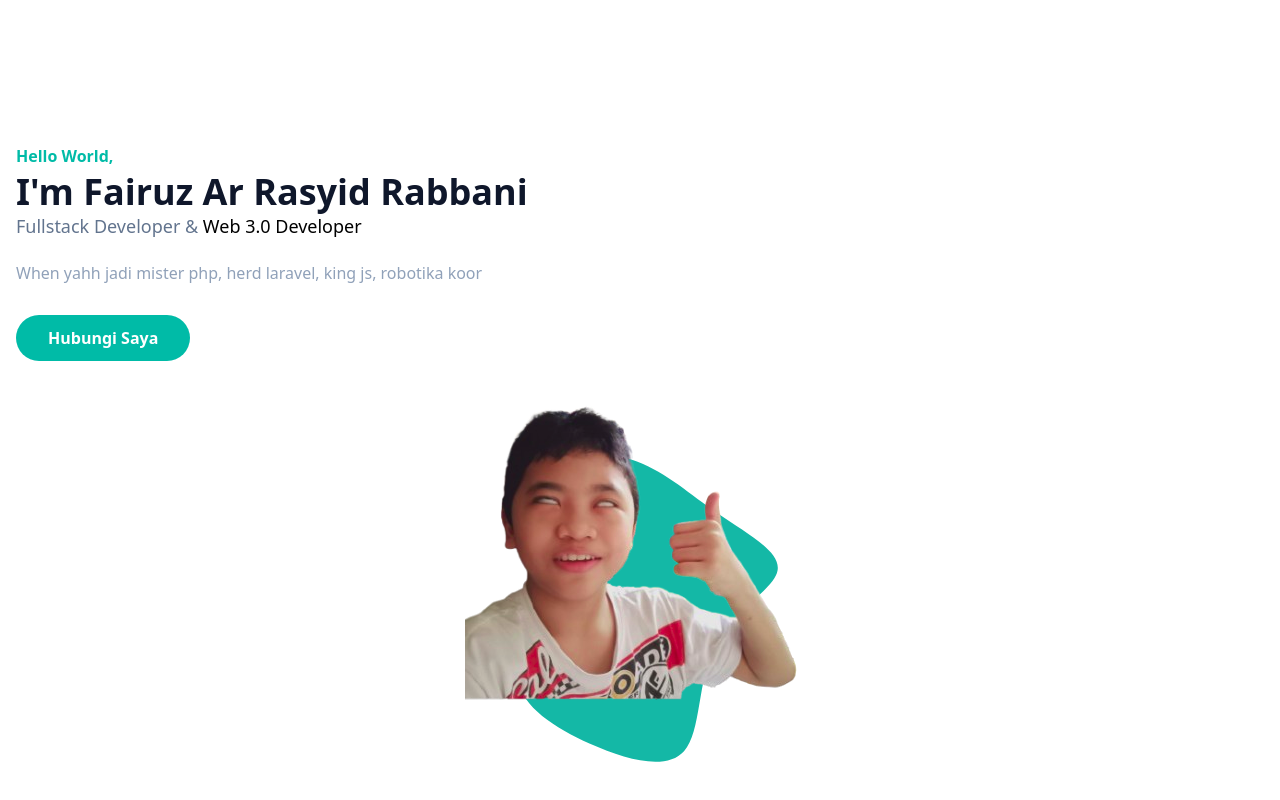
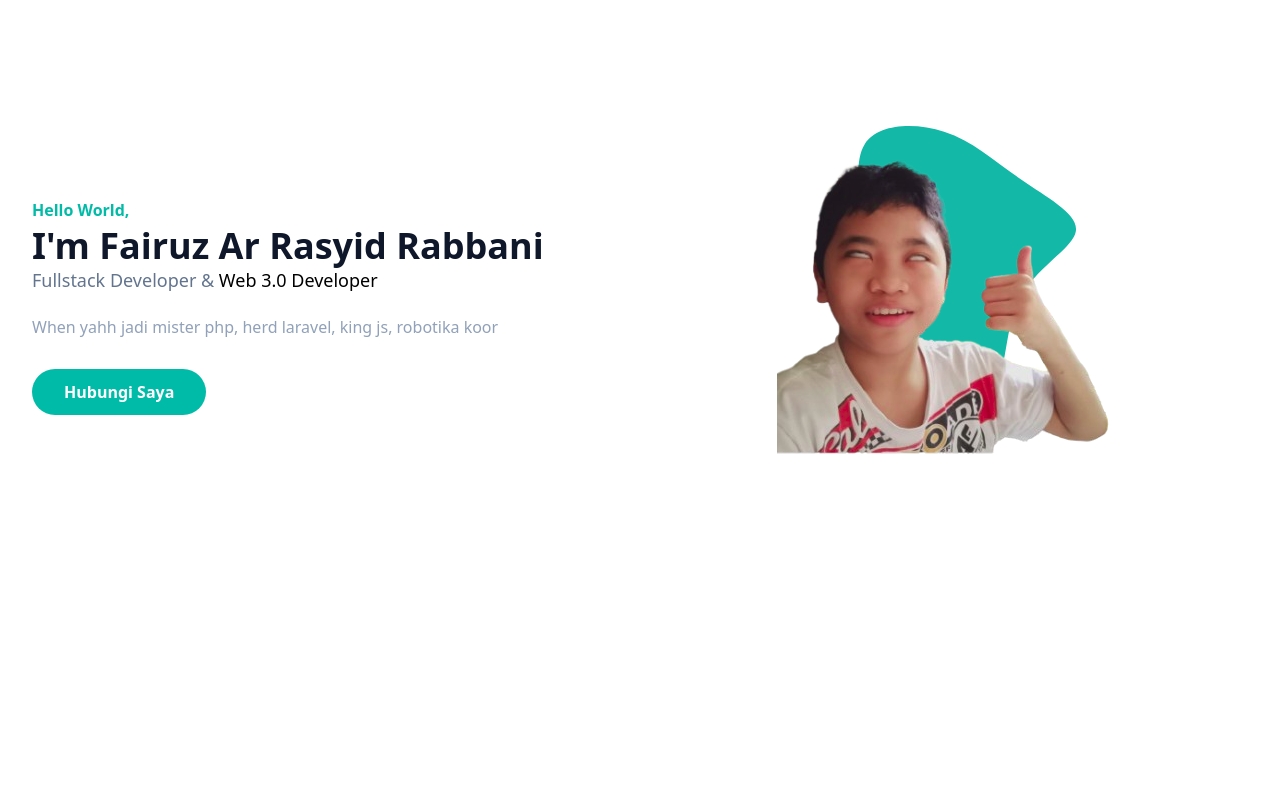
Before and after one commit to iruzz/web-portofolio, a website: page src/index.html in a window 1280 px wide. Drawn offline with Linux system fonts and the light colour scheme.

Commit message:
responsif

```diff
--- a/src/index.html
+++ b/src/index.html
@@ -8,32 +8,43 @@
 <body>
 <!-- Hero Section Start -->
 <section id="hero" class="pt-36">
-    <div class="container">
-      <div class="flex flex-wrap">
-        <div class="w-full self-center px-4">
-          <h1 class="text-base font-semibold text-teal-500">Hello World, <span class="block font-bold text-slate-900 text-4xl mt-1">I'm Fairuz Ar Rasyid Rabbani</span></h1>
-          <h2 class="font-medium text-slate-500 text-lg mb-5">Fullstack Developer & <span class="text-black">Web 3.0 Developer</span></h2>
-          <p class="font-medium text-slate-400 mb-10 leading-relaxed">When yahh jadi mister php, herd laravel, king js, robotika koor </p>
+  <div class="container mx-auto px-4">
+    <div class="flex flex-wrap lg:flex-nowrap items-center">
 
-        <a href="#" class="text-base font-semibold bg-teal-500 text-white py-3 px-8 rounded-full hover:shadow-lg hover:opacity-80 transition duration-300 ease-in-out">Hubungi Saya</a>
+      <!-- Text Section -->
+      <div class="w-full lg:w-1/2 self-center px-4">
+        <h1 class="text-base font-semibold text-teal-500">
+          Hello World,
+          <span class="block font-bold text-slate-900 text-4xl mt-1">
+            I'm Fairuz Ar Rasyid Rabbani
+          </span>
+        </h1>
+        <h2 class="font-medium text-slate-500 text-lg mb-5">
+          Fullstack Developer & <span class="text-black">Web 3.0 Developer</span>
+        </h2>
+        <p class="font-medium text-slate-400 mb-10 leading-relaxed">
+          When yahh jadi mister php, herd laravel, king js, robotika koor
+        </p>
+        <a href="#"
+          class="text-base font-semibold bg-teal-500 text-white py-3 px-8 rounded-full hover:shadow-lg hover:opacity-80 transition duration-300 ease-in-out">Hubungi
+          Saya</a>
       </div>
 
-        <div class="w-full self-end px-4">
-          <div class="realtive mt-10">
-            <img src="/img/yess.png" alt="" class="max-w-full mx-auto">
+      <!-- Image Section -->
+      <div class="w-full lg:w-1/2 self-end px-4 relative mt-10 lg:mt-0">
+        <img src="/img/yess.png" alt="" class="max-w-full mx-auto relative z-10">
         <span class="absolute -bottom-0 -z-10 left-1/2 -translate-x-1/2">
           <svg width="400" height="400" viewBox="0 0 200 200" xmlns="http://www.w3.org/2000/svg">
-  <path fill="#14b8a6" d="M38.4,-43.6C53,-33.4,70.4,-24.5,68.8,-14.9C67.3,-5.3,46.7,4.9,37.6,22.7C28.5,40.4,30.8,65.8,22,75.6C13.1,85.5,-7,79.9,-25,71.9C-42.9,63.9,-58.7,53.5,-61.4,39.8C-64.1,26.2,-53.6,9.3,-51.5,-10.2C-49.4,-29.7,-55.7,-51.8,-48.5,-63.2C-41.3,-74.7,-20.7,-75.4,-4.4,-70.2C11.9,-64.9,23.7,-53.7,38.4,-43.6Z" transform="translate(100 100)" scale(1.2)/>
+            <path fill="#14b8a6"
+              d="M38.4,-43.6C53,-33.4,70.4,-24.5,68.8,-14.9C67.3,-5.3,46.7,4.9,37.6,22.7C28.5,40.4,30.8,65.8,22,75.6C13.1,85.5,-7,79.9,-25,71.9C-42.9,63.9,-58.7,53.5,-61.4,39.8C-64.1,26.2,-53.6,9.3,-51.5,-10.2C-49.4,-29.7,-55.7,-51.8,-48.5,-63.2C-41.3,-74.7,-20.7,-75.4,-4.4,-70.2C11.9,-64.9,23.7,-53.7,38.4,-43.6Z"
+              transform="translate(100 100) scale(0.9)" />
           </svg>
         </span>
+      </div>
 
-          </div>
-        </div>
     </div>
   </div>
 </section>
 <!-- Hero Section End -->
-
-
 </body>
 </html>
```
Also changed, not shown: src/output.css. Lines whose indentation alone changed are shown as unchanged.
